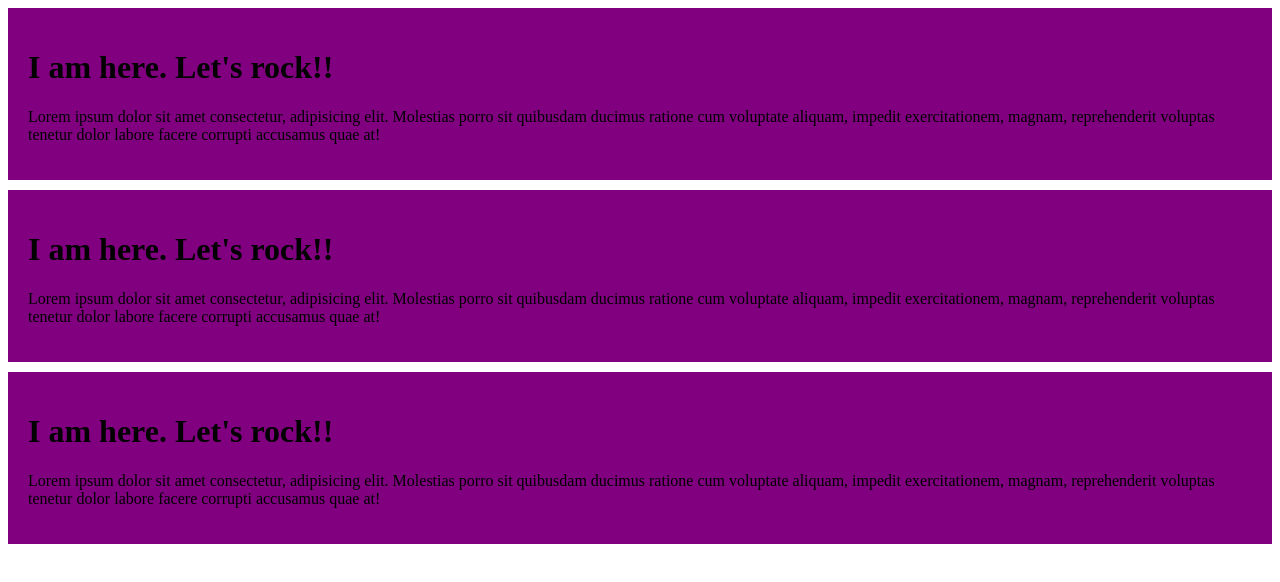
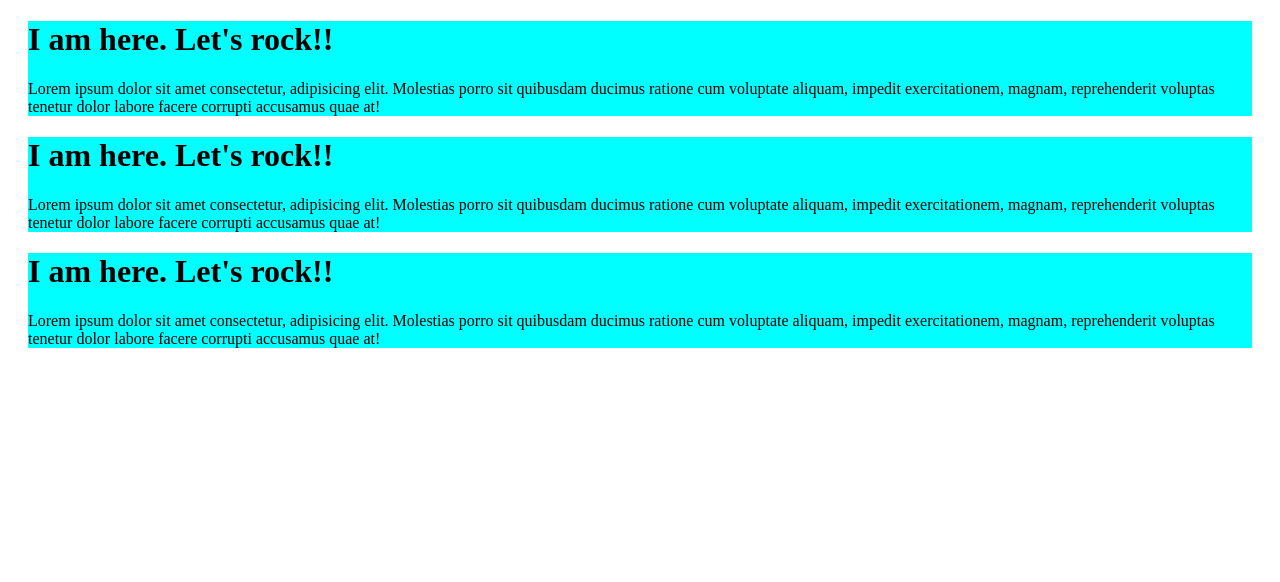
Before and after one commit to ArnavHD/just-demo-to-start, a plain HTML site: page index.html in a window 1280 px wide. Drawn offline with Linux system fonts and the light colour scheme.

Commit message:
Here is done

```diff
--- a/styles/thing.css
+++ b/styles/thing.css
@@ -1,5 +1,20 @@
-div{
+/* *{
+    padding: 0px;
+} */
+
+/* body{
+    margin: 0;
+    padding: 0;
+} */
+
+/* body > div{
     background-color: purple;
     padding: 20px;
     margin-bottom: 10px;
+} */
+
+div{
+    background-color: aqua;
+    /* padding: 5px; */
+    margin: 20px;
 }
```
Also changed, not shown: index.html (+2 -0 lines).
